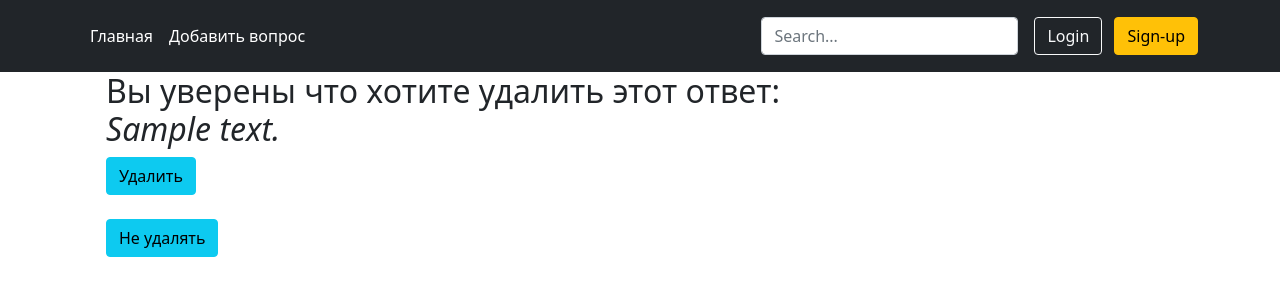
After one commit to faralost/Simple-Poll, a Django app: page /choice/1/delete/ in a window 1280 px wide. The commit adds this page. Shown: the top 300 px of the page. Run offline with Django 4.2, Linux system fonts and the light colour scheme; tables that the repository leaves empty hold one stand-in row (values such as "Sample post").

Commit message:
added delete option of our poll choices

```diff
--- /dev/null
+++ b/webapp/templates/choice/delete.html
@@ -0,0 +1,16 @@
+{% extends 'base.html' %}
+
+{% block title %}Удаление ответа{% endblock %}
+
+{% block content %}
+    <div class="container">
+        <h2>Вы уверены что хотите удалить этот ответ: <br> <i>{{ choice.choice_text }}</i></h2>
+        <form action="{% url 'poll_choice_delete' choice.pk %}" method="POST">
+            {% csrf_token %}
+            <button type="submit" class="btn btn-info">Удалить</button>
+            <br>
+            <br>
+            <p><a class="btn btn-info" href="{% url "poll_detail_view" choice.question.pk %}">Не удалять</a></p>
+        </form>
+    </div>
+{% endblock %}
--- a/webapp/templates/poll/detail.html
+++ b/webapp/templates/poll/detail.html
@@ -32,7 +32,7 @@
                 <div class="d-flex justify-content-start">
                 <div><a class="btn btn-warning" href="{% url 'poll_choice_update' choice.pk %}">Редактировать</a></div>
                     &nbsp;
-                <div><a class="btn btn-warning" href="{% url 'poll_choice_update' choice.pk %}">Удалить</a></div>
+                <div><a class="btn btn-warning" href="{% url 'poll_choice_delete' choice.pk %}">Удалить</a></div>
                 </div>
             {% endfor %}
         </ol>
--- a/webapp/urls.py
+++ b/webapp/urls.py
@@ -1,6 +1,6 @@
 from django.urls import path
 
-from webapp.views.choice_views import PollChoiceAddView, PollChoiceUpdate
+from webapp.views.choice_views import PollChoiceAddView, PollChoiceUpdate, PollChoiceDelete
 from webapp.views.poll_views import PollsIndexView, PollDetailView, PollAddView, PollUpdateView, PollDeleteView
 
 urlpatterns = [
@@ -10,5 +10,6 @@ urlpatterns = [
     path('poll/<int:pk>/update/', PollUpdateView.as_view(), name='poll_update'),
     path('poll/<int:pk>/delete/', PollDeleteView.as_view(), name='poll_delete'),
     path('poll/<int:pk>/choices/add/', PollChoiceAddView.as_view(), name='poll_choice_add'),
-    path('task/<int:pk>/update/', PollChoiceUpdate.as_view(), name='poll_choice_update'),
+    path('choice/<int:pk>/update/', PollChoiceUpdate.as_view(), name='poll_choice_update'),
+    path('choice/<int:pk>/delete/', PollChoiceDelete.as_view(), name='poll_choice_delete'),
 ]
--- a/webapp/views/choice_views.py
+++ b/webapp/views/choice_views.py
@@ -1,6 +1,6 @@
 from django.shortcuts import get_object_or_404
-from django.urls import reverse
-from django.views.generic import CreateView, UpdateView
+from django.urls import reverse, reverse_lazy
+from django.views.generic import CreateView, UpdateView, DeleteView
 
 from webapp.forms import ChoiceForm
 from webapp.models import Choice, Poll
@@ -27,3 +27,11 @@ class PollChoiceUpdate(UpdateView):
 
     def get_success_url(self):
         return reverse("poll_detail_view", kwargs={"pk": self.object.question.pk})
+
+
+class PollChoiceDelete(DeleteView):
+    template_name = 'choice/delete.html'
+    model = Choice
+
+    def get_success_url(self):
+        return reverse("poll_detail_view", kwargs={"pk": self.object.question.pk})
```
